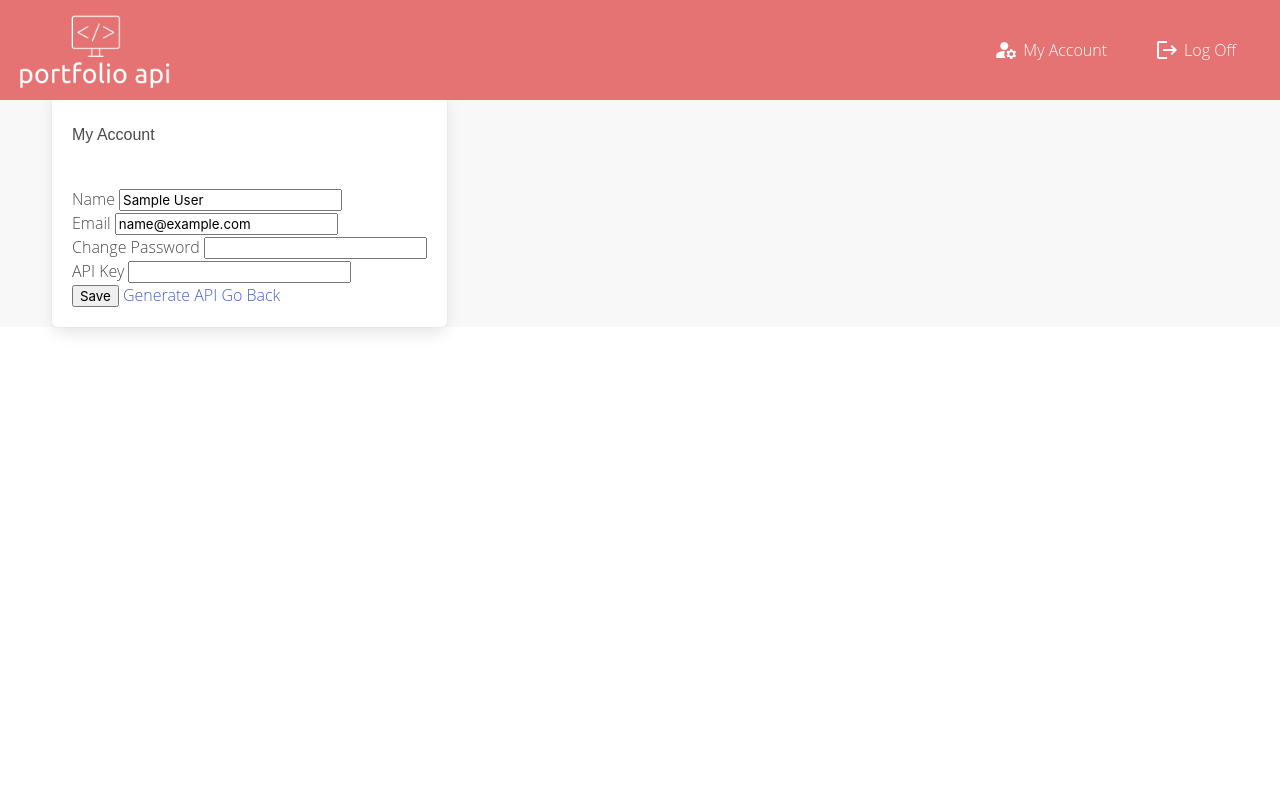
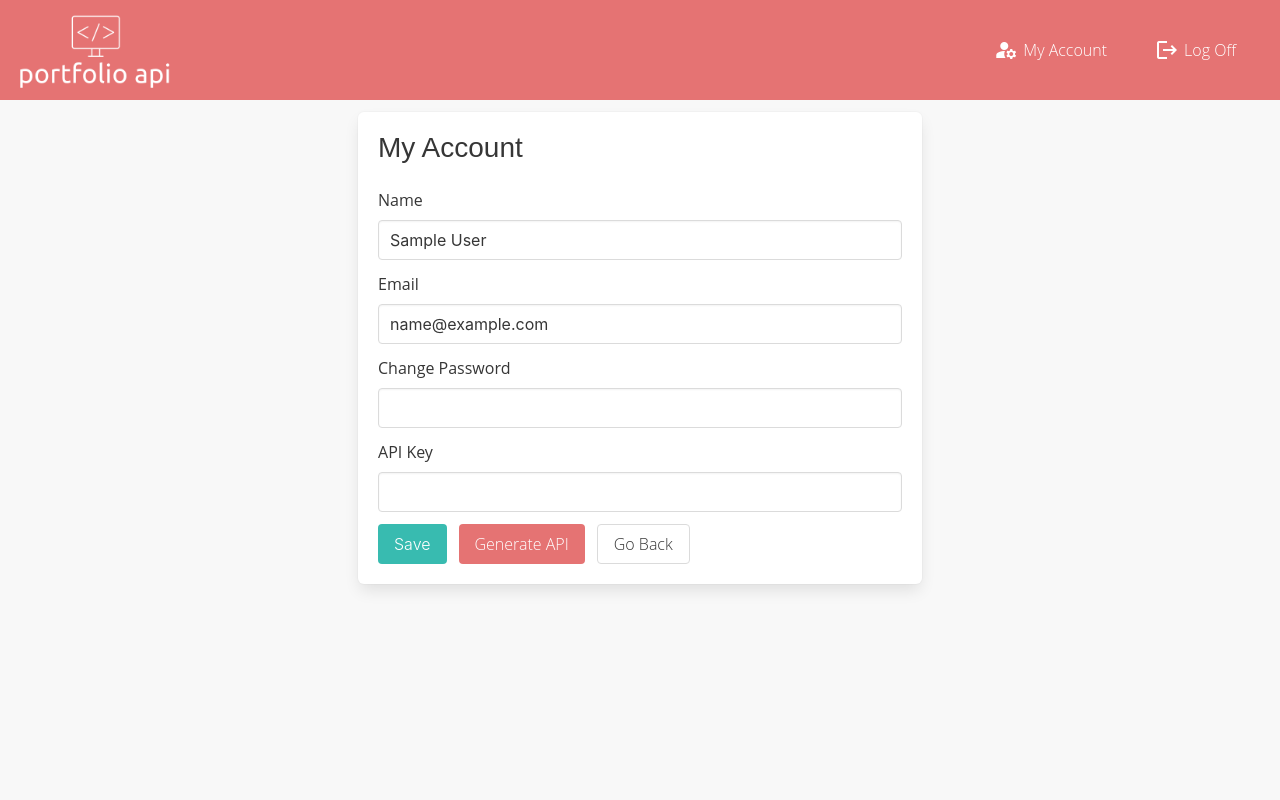
Before and after one commit to phamtony/api-portfolio, a Flask app: page /my-account in a window 1280 px wide. Run offline with Flask 2, Linux system fonts and the light colour scheme; the visitor is signed in with stand-in values (Sample User, id 1); data comes from the database, SQL or seed files in the repository; some libraries are stand-ins or nearby versions.

Commit message:
transition iteration

```diff
--- a/account/templates/account.html
+++ b/account/templates/account.html
@@ -5,18 +5,24 @@
 
 {% block content %}
     <div class="container">
-        <div class="columns is-flex-wrap-wrap">
-            <div class="col s12 m10 l8 offset-l2 offset-m1">
+        <div class="columns is-justify-content-center">
+            <div class="column is-8-tablet is-6-desktop">
                 <div class="box">
-                    <h2>My Account</h2>
+                    <div class="content">
+                        <h2>My Account</h2>
 
                         {% with messages = get_flashed_messages() %}
                             {% if messages %}
                                 {% for message in messages %}
-                                    <p class="messaging text-success">{{ message }}</p>
+                                    <article class="message is-success">
+                                        <div class="message-body">
+                                            {{ message }}
+                                        </div>
+                                    </article>
                                 {% endfor %}
                             {% endif %}
                         {% endwith %}
+                    </div>
 
                     <form action="{{ url_for(request.endpoint) }}" method="POST">
                         {{ form.csrf_token }}
@@ -25,16 +31,24 @@
                             {{ render_field(field) }}
                         {% endfor %}
 
-                        <div class="json-link">
+                        <div class="json-link my-3">
                             {% if api %}
-                                <a target="_blank" href="/json?api={{ api }}">Check out your JSON</a>
+                                <a class="black" target="_blank" href="/json?api={{ api }}">Check out your JSON</a>
                             {% endif %}
                         </div>
 
-                        <div class="block">
-                            <input class="btn waves-effect waves-light" type="submit" name="submit" id="submit" value="Save">
-                            <a class="red lighten-2 btn waves-effect waves-light" id="api_button">Generate API</a>
-                            <a class="grey lighten-3 btn waves-effect waves-light" href="{{ url_for('main_page.home') }}">Go Back</a>
+                        <div class="field is-grouped">
+                            <p class="control">
+                                <input class="button main-teal-bg white" type="submit" name="submit" id="submit"
+                                       value="Save">
+                            </p>
+                            <p class="control">
+                                <a class="button main-red-bg white" id="api_button">Generate API</a>
+                            </p>
+                            <p class="control">
+                                <a class="button color-none waves-effect waves-light"
+                                   href="{{ url_for('main_page.home') }}">Go Back</a>
+                            </p>
                         </div>
                     </form>
                 </div>
@@ -46,22 +60,11 @@
 {% block scripts %}
     {{ super() }}
     <script>
-        function generateAPI(length) {
-        var result           = [];
-        var characters       = 'ABCDEFGHIJKLMNOPQRSTUVWXYZabcdefghijklmnopqrstuvwxyz0123456789';
-        var charactersLength = characters.length;
-        for ( var i = 0; i < length; i++ ) {
-              result.push(characters.charAt(Math.floor(Math.random() *
-         charactersLength)));
-           }
-           return result.join('');
-        }
-
         document.getElementById('api_button').addEventListener('click', function (e) {
             e.preventDefault();
             document.getElementById('api_key').value = generateAPI(24);
             document.getElementById('api_key').focus();
-            document.querySelector('.json-link').innerHTML = '<p class="text-success">Save your new generated API key to see your new JSON.</p>';
+            document.querySelector('.json-link').innerHTML = '<article class="message is-dark"><div class="message-body">Save your new generated API key to see your new JSON.</div></article>';
         });
     </script>
 {% endblock %}
--- a/index/templates/index.html
+++ b/index/templates/index.html
@@ -4,7 +4,6 @@
 
 {% block content %}
     <div class="container">
-
         <div class="columns is-flex-wrap-wrap">
             <div class="column is-half">
                 <div class="box">
--- a/static/css/style.css
+++ b/static/css/style.css
@@ -6,7 +6,8 @@
     --black: #000;
     --main-light-red: #e57373;
     --main-light-red-hover: #dc5555;
-    --main-teal: #26a69a;
+    --main-teal: #38bbb0;
+    --main-teal-hover: #317f7d;
     --red: #c62828;
     --green: #2e7d32;
     --light-grey: #eeeeee;
@@ -17,27 +18,27 @@
     --transition: all 0.25s cubic-bezier(0.645,0.045,0.355,1);
 }
 .main-red-bg {background-color: var(--main-light-red);}
+.main-teal-bg {background-color: var(--main-teal);}
+.main-red {color: var(--main-light-red);}
 .white {color: var(--white);}
+.black {color: var(--black);}
+
 
 body {
     font-family: var(--opensans);
     background-color: var(--white-grey);
     font-weight: 300;
+    min-height: 100vh;
 }
 
 h1, h2, h3, h4, h5, h6 {
     font-family: var(--poppins);
+    font-weight: 400 !important;
 }
 
 h3 {
     border-bottom: 2px solid black;
-    padding-bottom: 10px;
-    margin: 15px 0;
     width: fit-content;
-}
-h2 {
-    margin: 15px 0 30px 0;
-    padding-bottom: 10px;
 }
 
 nav {
@@ -60,6 +61,28 @@ a.navbar-item:hover {
     position: absolute;
 }
 
+
+.button {
+    font-weight: 300;
+    border-width: 0;
+    transition: var(--transition);
+}
+.button.color-none {
+    border-width: 1px;
+}
+.label {
+    font-weight: 500;
+}
+
+.button.main-red-bg:hover {
+    background-color: var(--main-light-red-hover);
+    color: var(--white);
+}
+.button.main-teal-bg:hover {
+    background-color: var(--main-teal-hover);
+    color: var(--white);
+}
+
 .edit-form-img {
     max-width: 300px;
     width: 100%;
@@ -68,19 +91,3 @@ a.navbar-item:hover {
     width: 150px;
     vertical-align: middle;
 }
-
-/*.messaging {*/
-/*    font-size: 13px;*/
-/*}*/
-/*.error-message {*/
-/*    color: var(--red);*/
-/*    margin-top: 0;*/
-/*}*/
-/*.text-warning {*/
-/*    color: var(--red);*/
-/*    padding-bottom: 10px;*/
-/*}*/
-/*.text-success {*/
-/*    color: var(--green);*/
-/*    padding-bottom: 10px;*/
-/*}*/
--- a/static/js/main.js
+++ b/static/js/main.js
@@ -1,3 +1,14 @@
+function generateAPI(length) {
+    var result = [];
+    var characters = 'ABCDEFGHIJKLMNOPQRSTUVWXYZabcdefghijklmnopqrstuvwxyz0123456789';
+    var charactersLength = characters.length;
+    for (var i = 0; i < length; i++) {
+        result.push(characters.charAt(Math.floor(Math.random() *
+            charactersLength)));
+    }
+    return result.join('');
+}
+
 document.addEventListener('DOMContentLoaded', () => {
     const $navbarBurgers = Array.prototype.slice.call(document.querySelectorAll('.navbar-burger'), 0);
 
--- a/templates/_render_form.html
+++ b/templates/_render_form.html
@@ -11,16 +11,28 @@
              <input class="file-path validate" type="text" placeholder="Upload file" />
           </div>
         </div>
+
     {% else %}
-        <div class="input-field">
-            {{ field.label }}
-            {{ field(**kwargs)|safe }}
+
+        <div class="field">
+            {{ field.label(class_="label") }}
+
+            {% if field.errors %}
+                {% set inputClass = "input is-danger" %}
+            {% else %}
+                {% set inputClass = "input" %}
+            {% endif %}
+
+            <div class="control">
+                {{ field(class=inputClass, **kwargs)|safe }}
+            </div>
 
             {% if field.errors %}
                 {% for error in field.errors %}
-                    <p class="messaging error-message">{{ error }}</p>
+                    <p class="help is-danger">{{ error }}</p>
                 {% endfor %}
             {% endif %}
         </div>
+
     {% endif %}
 {% endmacro %}
--- a/templates/base.html
+++ b/templates/base.html
@@ -15,8 +15,10 @@
 <body>
 {% include'header.html' %}
 
-{% block content %}
-{% endblock %}
+<section class="m-3">
+    {% block content %}
+    {% endblock %}
+</section>
 
 {% block scripts %}
     <script src="{{ url_for('static', filename='js/main.js') }}"></script>
--- a/templates/form_page.html
+++ b/templates/form_page.html
@@ -6,7 +6,7 @@
 {% block content %}
     <div class="container">
         <div class="columns is-flex-wrap-wrap">
-            <div class="col s12 m10 l8 offset-l2 offset-m1">
+            <div class="">
                 <div class="box">
                     <h2>{{ title }} Info</h2>
 
```
Also changed, not shown: register_login/templates/login_register.html (+26 -8 lines).
